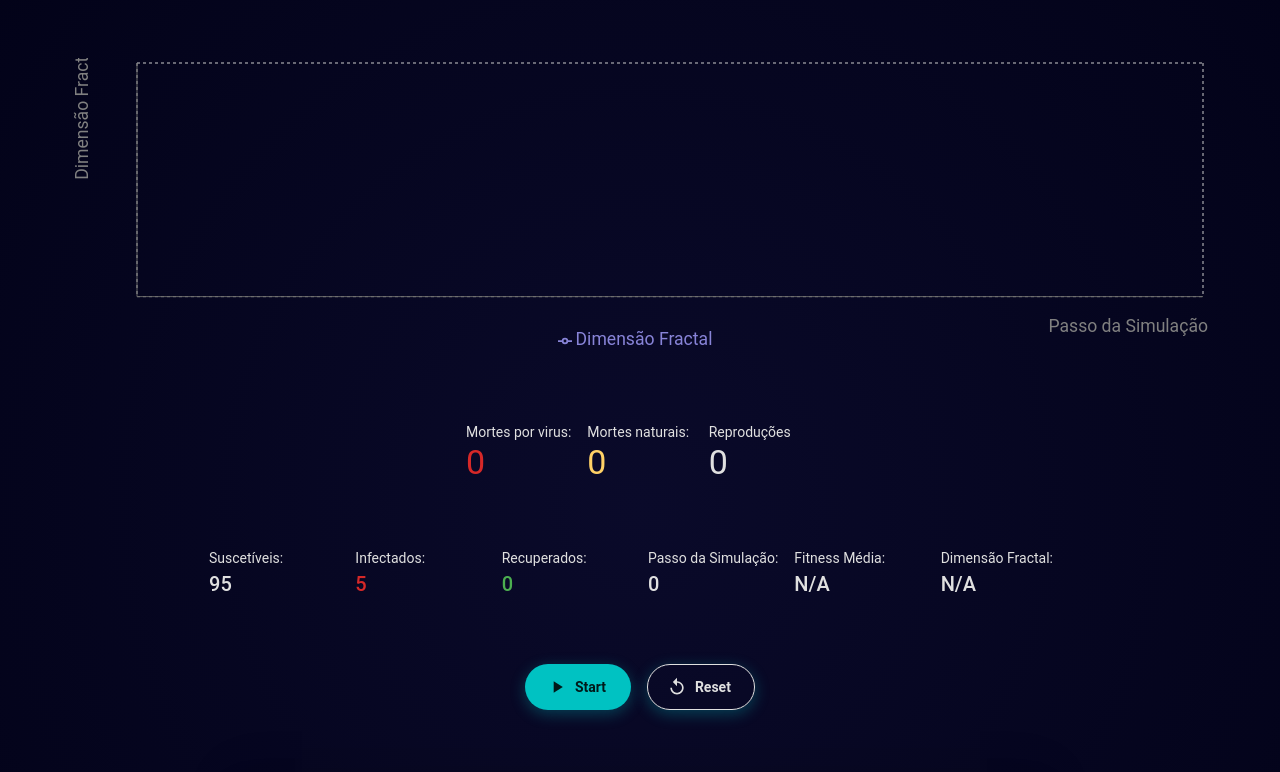
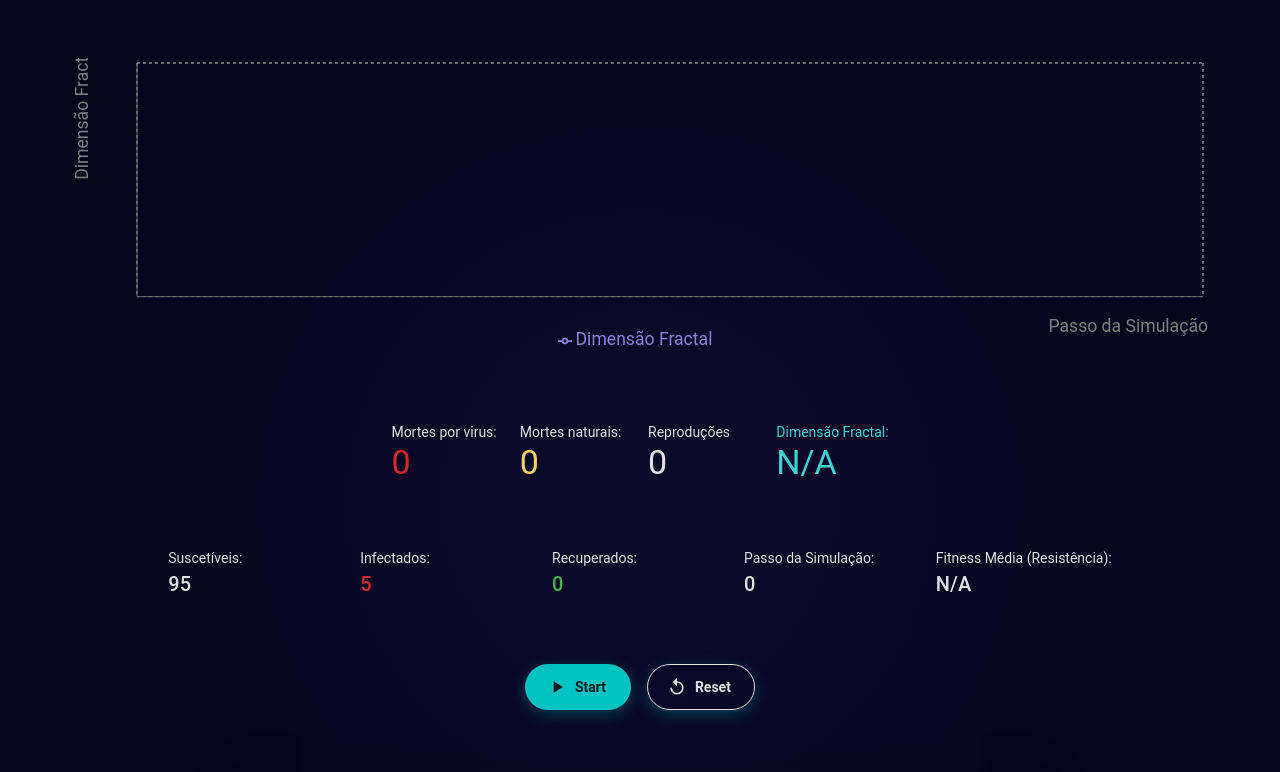
Before and after one commit to eugeniol2/cellular_automata, a Next.js app in the folder game-of-life-nextjs/: page / in a window 1280 px wide. Shown: the part 383-1155 px from the top of the page. Built offline with nearby package versions, Linux system fonts and the light colour scheme.

Commit message:
feat: visual adjustments

```diff
--- a/game-of-life-nextjs/src/app/page.tsx
+++ b/game-of-life-nextjs/src/app/page.tsx
@@ -162,7 +162,7 @@ export default function Home() {
         <Box
           sx={{
             display: "grid",
-            gridTemplateColumns: "repeat(3, 1fr)",
+            gridTemplateColumns: "repeat(4, 1fr)",
             gap: 2,
           }}
         >
@@ -182,13 +182,23 @@ export default function Home() {
             <Typography variant="body2">Reproduções</Typography>
             <Typography variant="h4">{reproductionCountAtom}</Typography>
           </Box>
+          <Box>
+            <Typography variant="body2" color={theme.palette.secondary.light}>
+              Dimensão Fractal:
+            </Typography>
+            <Typography variant="h4" color={theme.palette.secondary.light}>
+              {dimensionHistory.length > 0
+                ? dimensionHistory[dimensionHistory.length - 1].toFixed(3)
+                : "N/A"}
+            </Typography>
+          </Box>
         </Box>
       </Box>
       <Box sx={{ mb: 4 }}>
         <Box
           sx={{
             display: "grid",
-            gridTemplateColumns: "repeat(6, 1fr)",
+            gridTemplateColumns: "repeat(5, 1fr)",
             gap: 2,
           }}
         >
@@ -213,18 +223,12 @@ export default function Home() {
             <Typography variant="h6">{simulationStep}</Typography>
           </Box>
           <Box>
-            <Typography variant="body2">Fitness Média:</Typography>
+            <Typography variant="body2">
+              Fitness Média (Resistência):
+            </Typography>
             <Typography variant="h6">
               {avgFitnessHistory.length > 0
                 ? avgFitnessHistory[avgFitnessHistory.length - 1].toFixed(1)
-                : "N/A"}
-            </Typography>
-          </Box>
-          <Box>
-            <Typography variant="body2">Dimensão Fractal:</Typography>
-            <Typography variant="h6">
-              {dimensionHistory.length > 0
-                ? dimensionHistory[dimensionHistory.length - 1].toFixed(3)
                 : "N/A"}
             </Typography>
           </Box>
```
